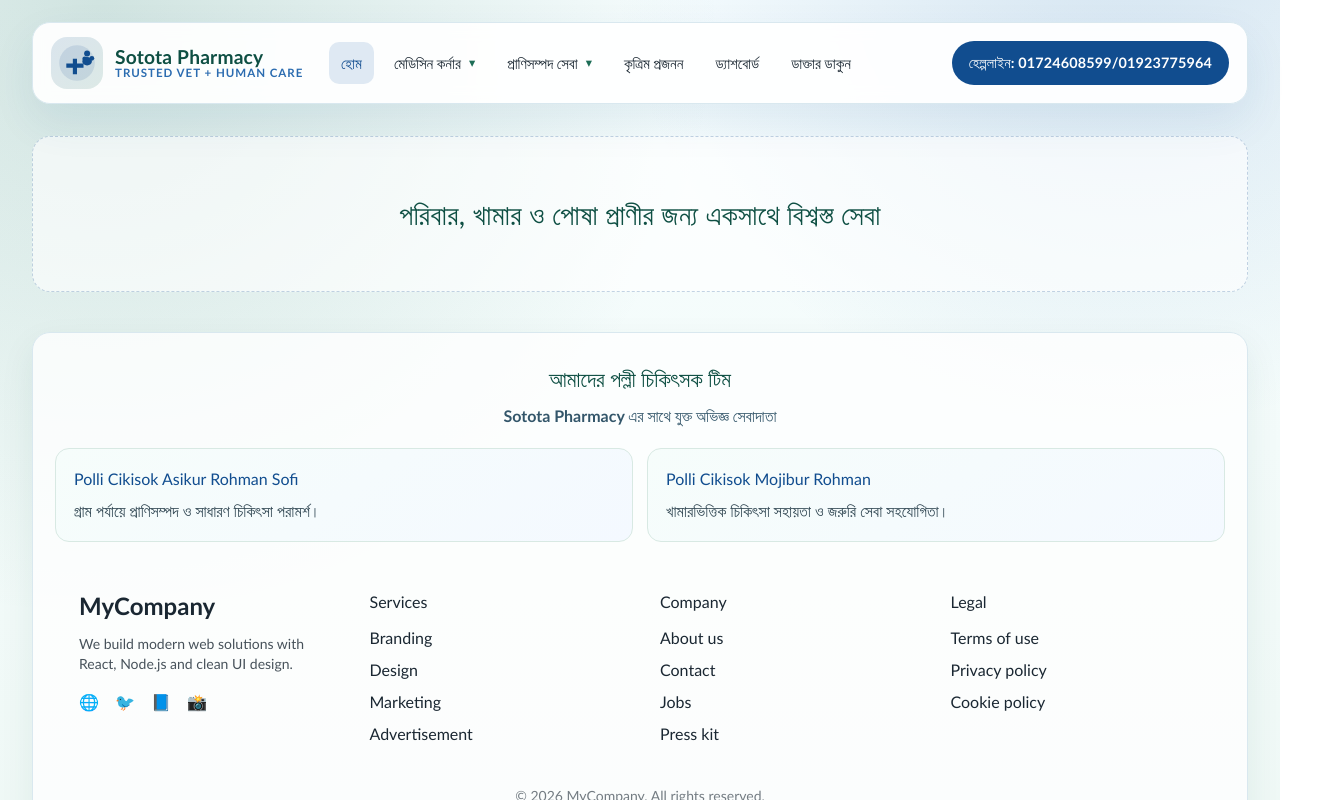
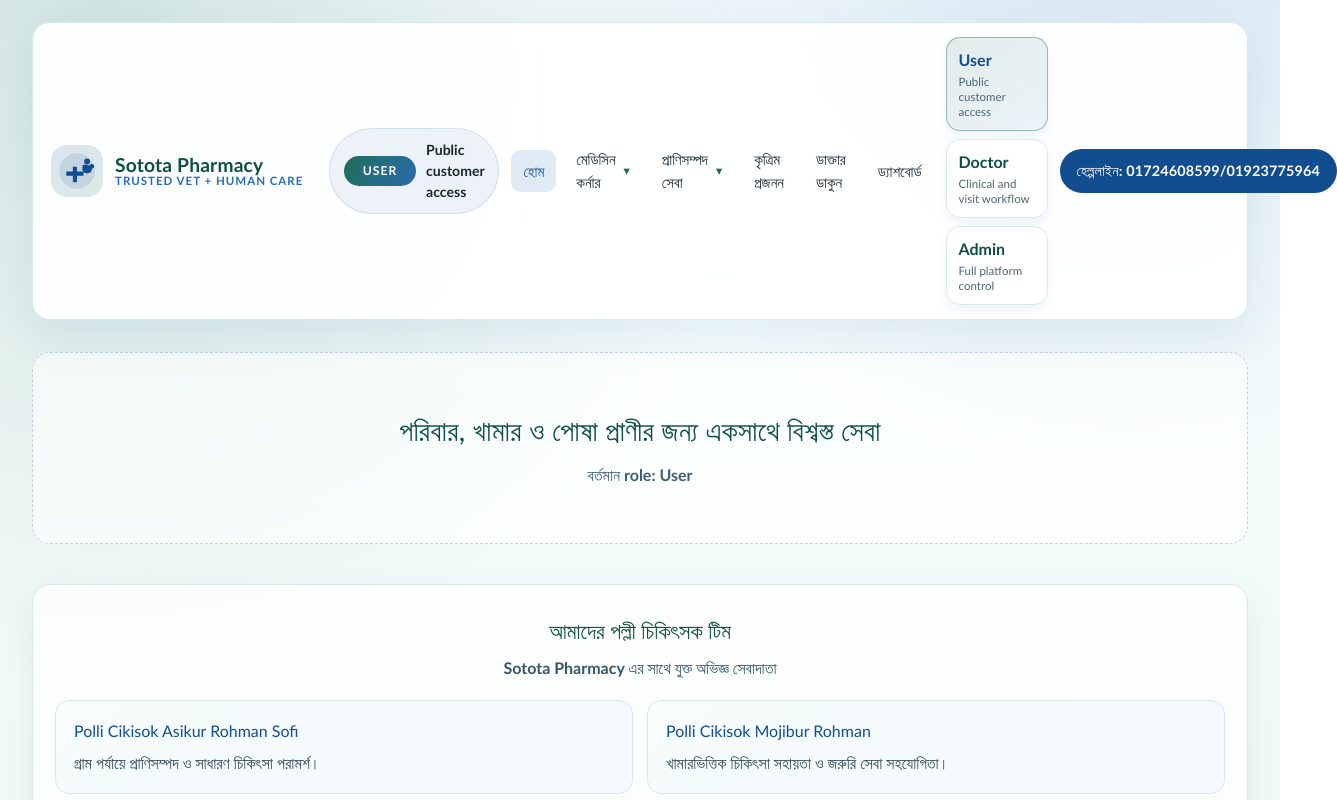
Before and after one commit to deluwarhoisn/my-Pharmacy, a React (Vite) app: page / in a window 1280 px wide. Shown: the top 800 px of the page, 1337 px wide, since content can reach past the window. Built offline with nearby package versions, Linux system fonts and the light colour scheme.

Commit message:
feat: implement role-based access control with role context and UI components

```diff
--- a/src/App.css
+++ b/src/App.css
@@ -94,6 +94,90 @@
   align-items: center;
   justify-content: space-between;
   gap: 12px;
+}
+
+.header-actions {
+  display: flex;
+  align-items: center;
+  gap: 12px;
+  margin-left: auto;
+}
+
+.role-banner {
+  display: flex;
+  align-items: center;
+  gap: 10px;
+  padding: 10px 14px;
+  border: 1px solid rgba(17, 77, 143, 0.12);
+  border-radius: 999px;
+  background: rgba(43, 108, 176, 0.08);
+  color: var(--ink);
+  font-size: 0.88rem;
+  font-weight: 700;
+}
+
+.role-banner.inline {
+  width: fit-content;
+  margin: 0 0 18px;
+}
+
+.role-badge {
+  display: inline-flex;
+  align-items: center;
+  justify-content: center;
+  min-width: 72px;
+  padding: 6px 10px;
+  border-radius: 999px;
+  background: linear-gradient(120deg, var(--green-700), var(--blue-700));
+  color: var(--white);
+  font-size: 0.76rem;
+  letter-spacing: 0.08em;
+  text-transform: uppercase;
+}
+
+.role-switcher {
+  display: flex;
+  align-items: stretch;
+  gap: 8px;
+  flex-wrap: wrap;
+}
+
+.role-pill {
+  border: 1px solid var(--line);
+  border-radius: 14px;
+  background: #fff;
+  color: var(--ink);
+  padding: 10px 12px;
+  min-width: 102px;
+  text-align: left;
+  cursor: pointer;
+  box-shadow: 0 6px 12px rgba(17, 77, 143, 0.06);
+}
+
+.role-pill span,
+.role-pill small {
+  display: block;
+}
+
+.role-pill span {
+  font-weight: 800;
+  color: var(--green-900);
+}
+
+.role-pill small {
+  margin-top: 3px;
+  color: #4c6573;
+  font-size: 0.72rem;
+  line-height: 1.3;
+}
+
+.role-pill.active {
+  border-color: rgba(29, 109, 86, 0.42);
+  background: linear-gradient(145deg, rgba(29, 109, 86, 0.12), rgba(43, 108, 176, 0.08));
+}
+
+.role-pill.active span {
+  color: var(--blue-900);
 }
 
 .nav-list {
@@ -224,6 +308,12 @@
   color: var(--green-900);
   font-size: clamp(1.3rem, 2.2vw, 2.2rem);
   letter-spacing: 0.01em;
+}
+
+.hero-placeholder p {
+  margin: 12px 0 0;
+  color: #3d5f6f;
+  font-weight: 700;
 }
 
 .polli-page {
@@ -375,6 +465,10 @@
   cursor: pointer;
 }
 
+.role-panel {
+  margin-bottom: 18px;
+}
+
 @media (max-width: 1110px) {
   .navbar {
     grid-template-columns: auto auto;
@@ -420,6 +514,19 @@
     padding-top: 8px;
   }
 
+  .header-actions {
+    flex-direction: column;
+    align-items: stretch;
+  }
+
+  .role-switcher {
+    width: 100%;
+  }
+
+  .role-pill {
+    flex: 1 1 140px;
+  }
+
   .nav-list {
     flex-direction: column;
     align-items: stretch;
--- a/src/App.jsx
+++ b/src/App.jsx
@@ -1,7 +1,7 @@
 
 import './App.css'
 import { useState } from 'react'
-import { NavLink, Route, Routes } from 'react-router-dom'
+import { NavLink, Navigate, Route, Routes } from 'react-router-dom'
 import HomePage from './pages/HomePage'
 import MedicinePage from './pages/MedicinePage'
 import LivestockPage from './pages/LivestockPage'
@@ -9,12 +9,57 @@ import LivestockAdvicePage from './pages/LivestockAdvicePage'
 import BreedingPage from './pages/BreedingPage'
 import DoctorRequestPage from './pages/DoctorRequestPage'
 import DashboardPage from './pages/DashboardPage'
+import { ROLE_DESCRIPTIONS, ROLE_LABELS, ROLE_OPTIONS, ROLES, canAccessRole } from './roleAccess'
+import { RoleProvider, useRole } from './roleContext'
+
+function RoleSwitcher() {
+  const { role, setRole } = useRole()
+
+  return (
+    <div className="role-switcher" aria-label="Select platform role">
+      {ROLE_OPTIONS.map((option) => (
+        <button
+          key={option}
+          type="button"
+          className={`role-pill ${role === option ? 'active' : ''}`}
+          onClick={() => setRole(option)}
+          aria-pressed={role === option}
+        >
+          <span>{ROLE_LABELS[option]}</span>
+          <small>{ROLE_DESCRIPTIONS[option]}</small>
+        </button>
+      ))}
+    </div>
+  )
+}
+
+function AccessGate({ allowedRoles, children }) {
+  const { role } = useRole()
+
+  if (!canAccessRole(role, allowedRoles)) {
+    return <Navigate to="/" replace />
+  }
+
+  return children
+}
+
+function RoleBanner() {
+  const { role } = useRole()
+
+  return (
+    <div className="role-banner" role="status" aria-live="polite">
+      <span className="role-badge">{ROLE_LABELS[role]}</span>
+      <span>{ROLE_DESCRIPTIONS[role]}</span>
+    </div>
+  )
+}
 
 function App() {
   const [isMenuOpen, setIsMenuOpen] = useState(false)
   const closeMenu = () => setIsMenuOpen(false)
 
   return (
+    <RoleProvider>
       <div className="page-shell">
         <header className="site-header">
           <nav className="navbar" aria-label="Primary navigation">
@@ -48,6 +93,8 @@ function App() {
             </button>
 
             <div className={`nav-wrap ${isMenuOpen ? 'open' : ''}`}>
+              <RoleBanner />
+
               <ul className="nav-list">
                 <li>
                   <NavLink to="/" onClick={closeMenu}>হোম</NavLink>
@@ -72,13 +119,16 @@ function App() {
                 </li>
 
                 <li><NavLink to="/breeding" onClick={closeMenu}>কৃত্রিম প্রজনন</NavLink></li>
+                <li><NavLink to="/doctor-request" onClick={closeMenu}>ডাক্তার ডাকুন</NavLink></li>
                 <li><NavLink to="/dashboard" onClick={closeMenu}>ড্যাশবোর্ড</NavLink></li>
-              <li><NavLink className="btn" to="/doctor-request" onClick={closeMenu}>ডাক্তার ডাকুন</NavLink></li>
               </ul>
 
+              <div className="header-actions">
+                <RoleSwitcher />
                 <a className="call-btn" href="tel:01724608599" aria-label="Emergency helpline">
                   হেল্পলাইন: 01724608599/01923775964
                 </a>
+              </div>
             </div>
           </nav>
         </header>
@@ -90,10 +140,18 @@ function App() {
           <Route path="/livestock-advice" element={<LivestockAdvicePage />} />
           <Route path="/breeding" element={<BreedingPage />} />
           <Route path="/doctor-request" element={<DoctorRequestPage />} />
-        <Route path="/dashboard" element={<DashboardPage />} />
+          <Route
+            path="/dashboard"
+            element={
+              <AccessGate allowedRoles={[ROLES.DOCTOR, ROLES.ADMIN]}>
+                <DashboardPage />
+              </AccessGate>
+            }
+          />
           <Route path="*" element={<HomePage />} />
         </Routes>
       </div>
+    </RoleProvider>
   )
 }
 
--- a/src/pages/DashboardPage.jsx
+++ b/src/pages/DashboardPage.jsx
@@ -1,8 +1,17 @@
+import { ROLE_LABELS } from '../roleAccess'
+import { useRole } from '../roleContext'
+
 function DashboardPage() {
+  const { role } = useRole()
+
   return (
     <section className="content-page">
       <h1>ড্যাশবোর্ড</h1>
       <p>Sotota Pharmacy সেবার সারসংক্ষেপ</p>
+      <div className="role-banner inline">
+        <span className="role-badge">{ROLE_LABELS[role]}</span>
+        <span>Dashboard access granted</span>
+      </div>
 
       <div className="stats-grid">
         <article className="stat-card">
@@ -25,16 +34,12 @@ function DashboardPage() {
 
       <div className="info-grid">
         <article className="info-card">
-          <h3>Polli Cikisok Asikur Rohman Sofi</h3>
-          <p>আজকের ভিজিট: 25</p>
+          <h3>Admin Queue</h3>
+          <p>Pending approvals, role management, and branch oversight</p>
         </article>
         <article className="info-card">
-          <h3>Polli Cikisok Asikur Rohman Sofi</h3>
-          <p>আজকের Ai ভিজিট: 12</p>
-        </article>
-        <article className="info-card">
-          <h3>Polli Cikisok Mojibur Rohman</h3>
-          <p>আজকের ভিজিট: 15</p>
+          <h3>Doctor Queue</h3>
+          <p>Active cases, visit assignments, and follow-ups</p>
         </article>
       </div>
     </section>
--- a/src/pages/DoctorRequestPage.jsx
+++ b/src/pages/DoctorRequestPage.jsx
@@ -1,8 +1,35 @@
+import { ROLE_LABELS, ROLES } from '../roleAccess'
+import { useRole } from '../roleContext'
+
 function DoctorRequestPage() {
+  const { role } = useRole()
+  const isInternalRole = role === ROLES.DOCTOR || role === ROLES.ADMIN
+
   return (
     <section className="content-page">
       <h1>ডাক্তার ডাকুন</h1>
       <p>বাড়ি ভিজিট রিকোয়েস্টের জন্য নিচের তথ্য দিন।</p>
+      <div className="role-banner inline">
+        <span className="role-badge">{ROLE_LABELS[role]}</span>
+        <span>{isInternalRole ? 'Internal follow-up tools enabled' : 'Customer request form enabled'}</span>
+      </div>
+
+      {isInternalRole ? (
+        <div className="info-grid role-panel">
+          <article className="info-card">
+            <h3>আজকের রিকোয়েস্ট</h3>
+            <p>জরুরি ফলো-আপ এবং ভিজিট অগ্রাধিকার তালিকা</p>
+          </article>
+          <article className="info-card">
+            <h3>ভিজিট স্ট্যাটাস</h3>
+            <p>Assigned, on the way, completed</p>
+          </article>
+          <article className="info-card">
+            <h3>ডাক্তার নোট</h3>
+            <p>রোগীর বা খামারের পরবর্তী পদক্ষেপ</p>
+          </article>
+        </div>
+      ) : null}
 
       <form className="request-form" onSubmit={(event) => event.preventDefault()}>
         <label>
--- a/src/pages/HomePage.jsx
+++ b/src/pages/HomePage.jsx
@@ -1,10 +1,15 @@
 import Footer from './Footer'
+import { ROLE_LABELS } from '../roleAccess'
+import { useRole } from '../roleContext'
 
 function HomePage() {
+  const { role } = useRole()
+
   return (
     <>
       <main className="hero-placeholder" id="home">
         <h1>পরিবার, খামার ও পোষা প্রাণীর জন্য একসাথে বিশ্বস্ত সেবা</h1>
+        <p>বর্তমান role: {ROLE_LABELS[role]}</p>
       </main>
 
       <section className="polli-page" id="polli-cikisok" aria-label="Polli Cikisok team">
--- /dev/null
+++ b/src/roleAccess.ts
@@ -0,0 +1,29 @@
+export const ROLES = {
+  USER: 'user',
+  DOCTOR: 'doctor',
+  ADMIN: 'admin',
+} as const
+
+export type Role = (typeof ROLES)[keyof typeof ROLES]
+
+export const ROLE_LABELS: Record<Role, string> = {
+  [ROLES.USER]: 'User',
+  [ROLES.DOCTOR]: 'Doctor',
+  [ROLES.ADMIN]: 'Admin',
+}
+
+export const ROLE_DESCRIPTIONS: Record<Role, string> = {
+  [ROLES.USER]: 'Public customer access',
+  [ROLES.DOCTOR]: 'Clinical and visit workflow',
+  [ROLES.ADMIN]: 'Full platform control',
+}
+
+export const ROLE_OPTIONS: Role[] = [ROLES.USER, ROLES.DOCTOR, ROLES.ADMIN]
+
+export function normalizeRole(value: string | null | undefined): Role {
+  return ROLE_OPTIONS.includes(value as Role) ? (value as Role) : ROLES.USER
+}
+
+export function canAccessRole(activeRole: Role, allowedRoles: Role[]): boolean {
+  return allowedRoles.includes(activeRole)
+}
--- /dev/null
+++ b/src/roleContext.tsx
@@ -0,0 +1,41 @@
+import { createContext, useContext, useEffect, useMemo, useState, type ReactNode } from 'react'
+import { ROLES, type Role, normalizeRole } from './roleAccess'
+
+export const ROLE_STORAGE_KEY = 'sotota-pharmacy-role'
+
+type RoleContextValue = {
+  role: Role
+  setRole: (nextRole: Role) => void
+}
+
+export const RoleContext = createContext<RoleContextValue | null>(null)
+
+function readInitialRole(): Role {
+  if (typeof window === 'undefined') {
+    return ROLES.USER
+  }
+
+  return normalizeRole(window.localStorage.getItem(ROLE_STORAGE_KEY))
+}
+
+export function RoleProvider({ children }: { children: ReactNode }) {
+  const [role, setRole] = useState<Role>(readInitialRole)
+
+  useEffect(() => {
+    window.localStorage.setItem(ROLE_STORAGE_KEY, role)
+  }, [role])
+
+  const value = useMemo<RoleContextValue>(() => ({ role, setRole }), [role])
+
+  return <RoleContext.Provider value={value}>{children}</RoleContext.Provider>
+}
+
+export function useRole() {
+  const context = useContext(RoleContext)
+
+  if (!context) {
+    throw new Error('useRole must be used inside RoleProvider')
+  }
+
+  return context
+}
```
Also changed, not shown: src/pages/DashboardPage.tsx (deleted, +0 -42 lines). Lines whose indentation alone changed are shown as unchanged.
